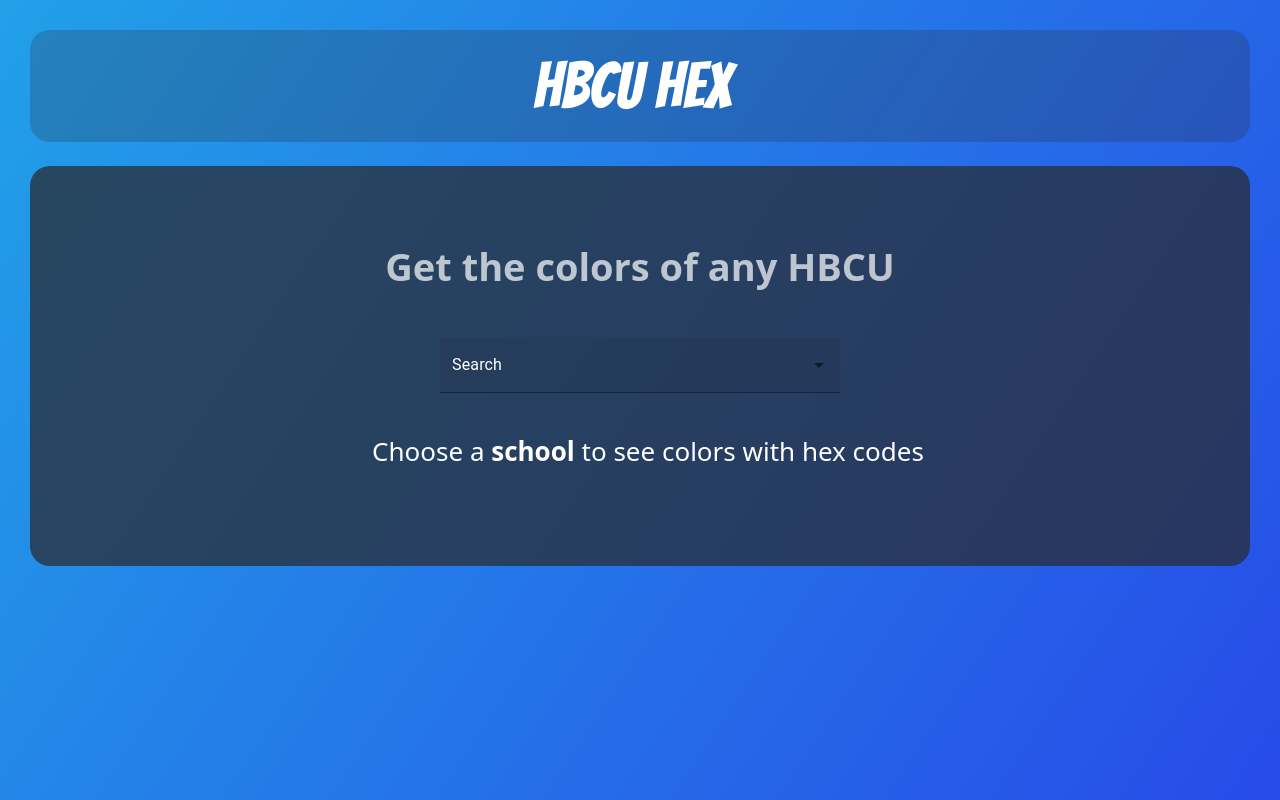
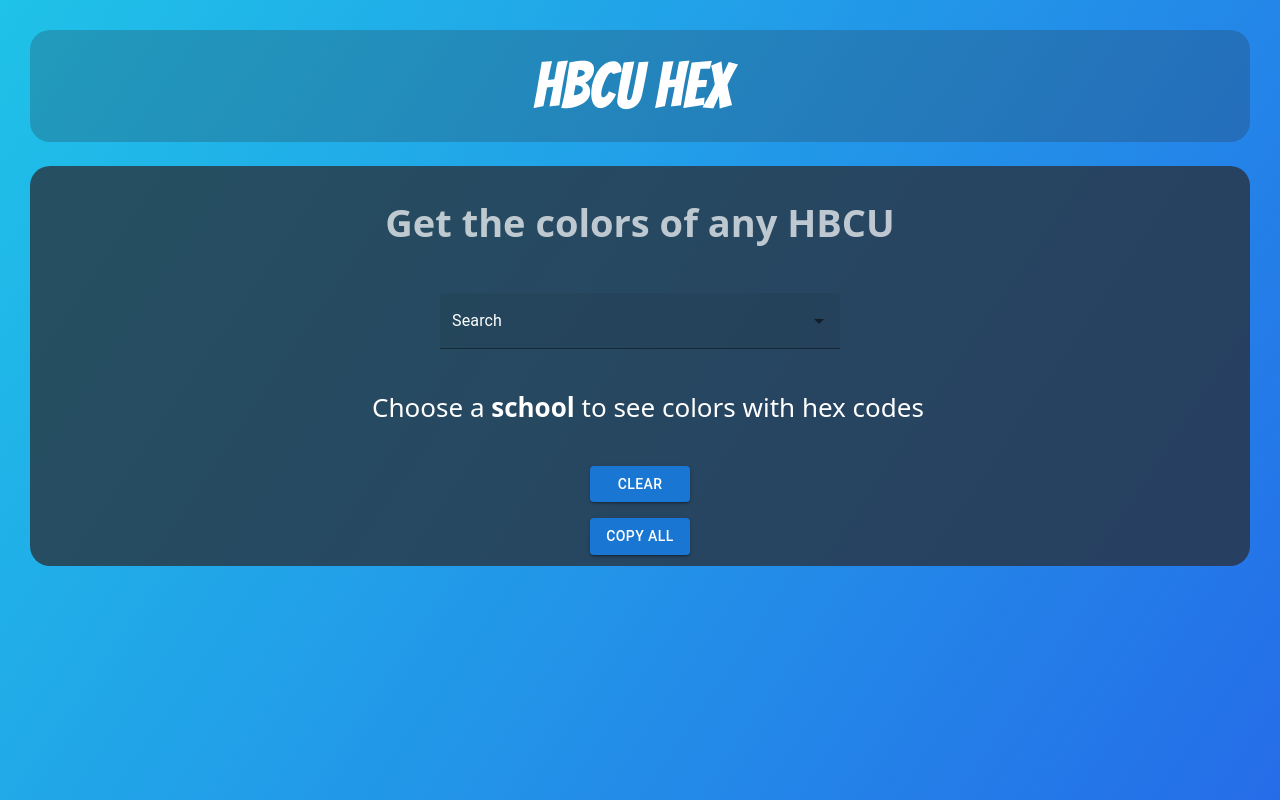
Before and after one commit to mattlovestech/HBCU-Hex, a React (Create React App) app: page / in a window 1280 px wide. Built offline with nearby package versions, Linux system fonts and the light colour scheme.

Commit message:
fixed logic and colors" "
"

```diff
--- a/src/App.css
+++ b/src/App.css
@@ -73,13 +73,16 @@
   bottom: 0;
   padding: 30px !important;
   position: absolute;
-  background: linear-gradient(124deg, #ff2400, #e81d1d, #e8b71d, #e3e81d, #1de840, #1ddde8, #2b1de8, #dd00f3, #dd00f3);
+  background: linear-gradient(124deg,
+ #ff2400, #e81d1d, #e8b71d, #e3e81d, #1de840,
+  #1ddde8, #2b1de8, #dd00f3, #dd00f3
+  );
   background-size: 1800% 1800%;
 
-  -webkit-animation: rainbow 18s ease infinite;
-  -z-animation: rainbow 18s ease infinite;
-  -o-animation: rainbow 18s ease infinite;
-  animation: rainbow 18s ease infinite;}
+  -webkit-animation: rainbow 20s ease infinite;
+  -z-animation: rainbow 20s ease infinite;
+  -o-animation: rainbow 20s ease infinite;
+  animation: rainbow 20s ease infinite;}
 
 @-webkit-keyframes rainbow {
   0%{background-position:0% 82%}
--- a/src/autocomplete.js
+++ b/src/autocomplete.js
@@ -4,6 +4,8 @@ import Autocomplete from '@mui/material/Autocomplete';
 import {Component} from "react";
 import Colors from "./colors";
 import Welcome from "./welcomeMessage";
+import Stack from "@mui/material/Stack";
+import Button from "@mui/material/Button";
 var json = require('./hexColors.json');
 
 export class ComboBox extends Component {
@@ -22,6 +24,7 @@ export class ComboBox extends Component {
         console.log("target:", event.target.value)
         switch(event.target.value) {
             case "":
+
                 break;
             default:
                 this.setState({
@@ -42,9 +45,18 @@ export class ComboBox extends Component {
             sx={{ width: 400,
                 color:"white"
             }}
-            renderInput={(params) => <TextField  sx={{ input: { color: "white" }}} variant="filled" value={this.state.school1} {...params} onSelect={this.handleSelect} label="Search" />}
+            renderInput={(params) => <TextField  sx={{ input: { color: "white" }}} variant="filled" value={this.state.school1} {...params} onSelect={this.handleSelect} onChange={this.handleSelect} label="Search" />}
         />
+
             <Colors colors={this.state.school}/>
+
+            <Stack direction="column" spacing={2} style={{marginTop: "0px"}}>
+
+                <Button variant="contained">Clear </Button>
+                <Button variant="contained">Copy All </Button>
+
+            </Stack>
+
             </>
     );}
 }
--- a/src/colors.js
+++ b/src/colors.js
@@ -15,25 +15,21 @@ export default function Colors(input) {
 
    // console.log(input["colors"].substring(0, 6))
     let circles;
+    let circlesAndButtons;
     // switch(input["colors"].substring(0, 6)) {
     switch(json[input["colors"]]) {
 
         case undefined:
+            console.log(json[input["colors"]])
              circles = Array(~~(1)).fill(0).map( (key,index) =>
                 <> <br/>
                  <div  key={index}>
                     <br/>
 
                          <a>Choose a <strong>school</strong> to see colors with hex codes</a>
+                </div> </>
+            )
 
-                    {/*<div className="circle-rainbow"/>*/}
-                    {/*<h6 style={{marginBottom: "-40px", marginTop: "10px", opacity: ".3"}}><code> ...</code></h6>*/}
-                    {/*<br/>*/}
-                    {/*<Button style={{marginTop: "15px", color: "white", opacity: ".1"}} variant={"outlined"}> ... </Button>*/}
-                    {/*//    {index}*/}
-                </div> </>
-
-            );
             break;
         default:
             const colors = json[input["colors"]]
@@ -45,9 +41,11 @@ export default function Colors(input) {
                     <br/>
                     <Button style={{marginTop: "15px",backgroundColor: "transparent", color: "white"}} variant={"text"}> {<ContentCopyIcon/>} </Button>
 
-                </div>
+                </div> );
 
-            );
+
+
+
 
     }
 
@@ -55,12 +53,16 @@ export default function Colors(input) {
 
     return (
 
-        <div>
+        <>
 
             <Stack direction="row" spacing={2}>
                 {circles}
+
             </Stack>
             <br/>
-        </div>
+
+
+
+        </>
     );
 }
```
